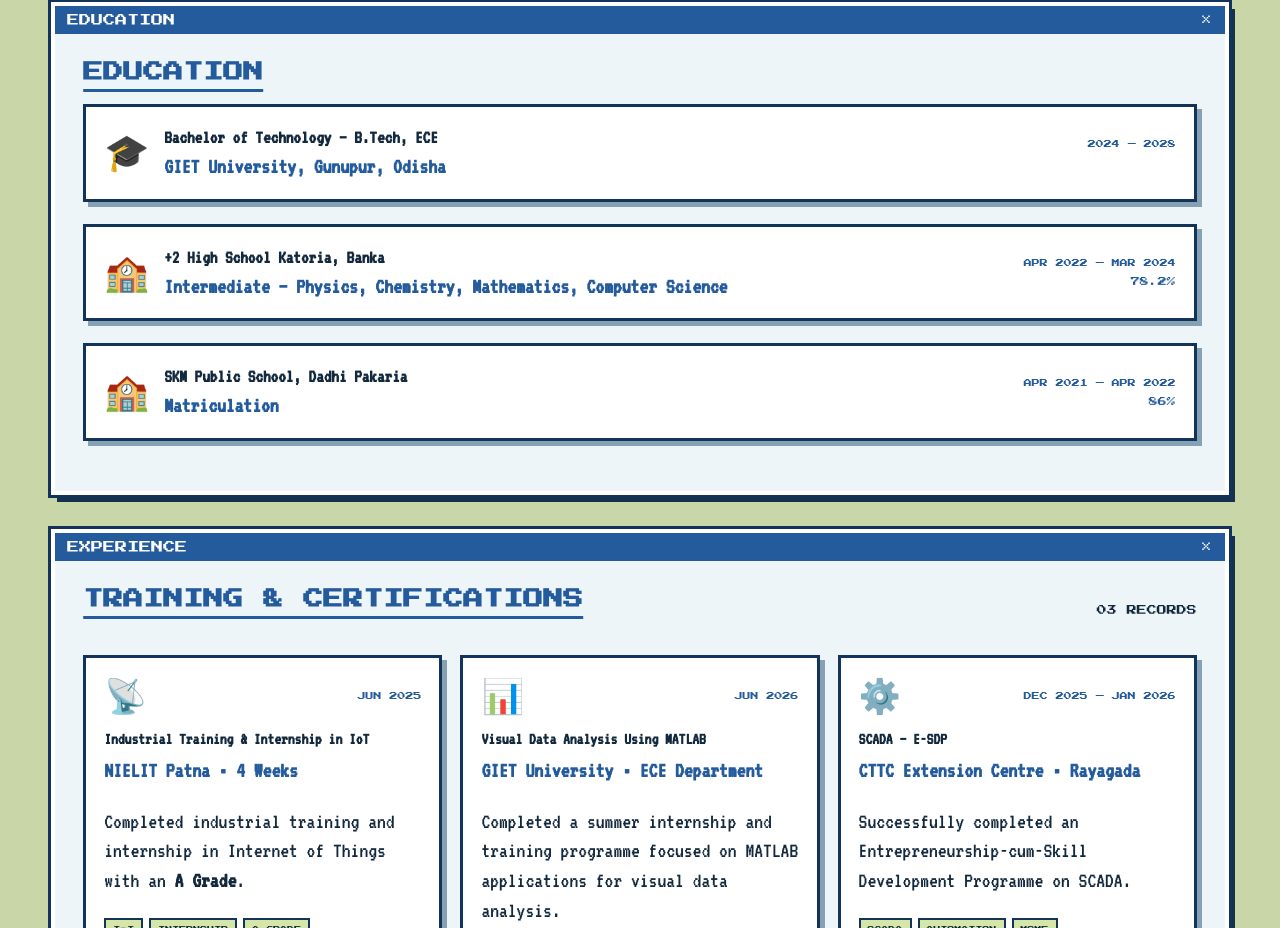
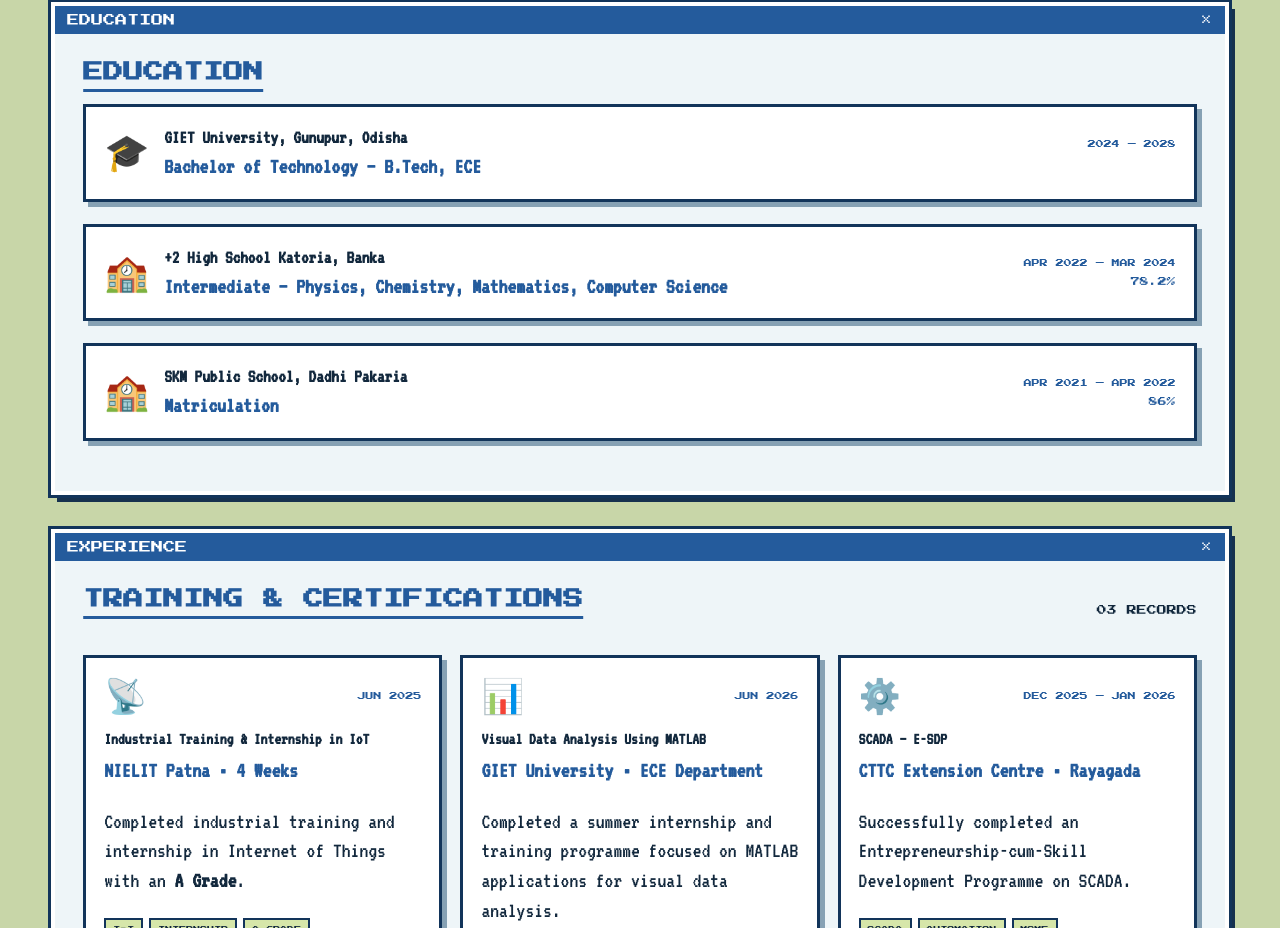
Before and after one commit to Rishi-Jadaun/Rishi-Jadaun.github.io, a plain HTML site: page index.html in a window 1280 px wide. Shown: the part 2316-3244 px from the top of the page. Drawn offline with Linux system fonts and the light colour scheme.

Commit message:
Update index.html

```diff
--- a/index.html
+++ b/index.html
@@ -146,7 +146,7 @@
         <div class="edu-card">
           <div class="edu-main">
             <span class="edu-icon">🎓</span>
-            <div><b>Bachelor of Technology — B.Tech, ECE</b><p>GIET University, Gunupur, Odisha</p></div>
+            <div><b>GIET University, Gunupur, Odisha</b><p>Bachelor of Technology — B.Tech, ECE</p></div>
           </div>
           <div class="edu-meta"><span class="edu-date">2024 — 2028</span><span class="edu-grade">&nbsp;</span></div>
         </div>
```
